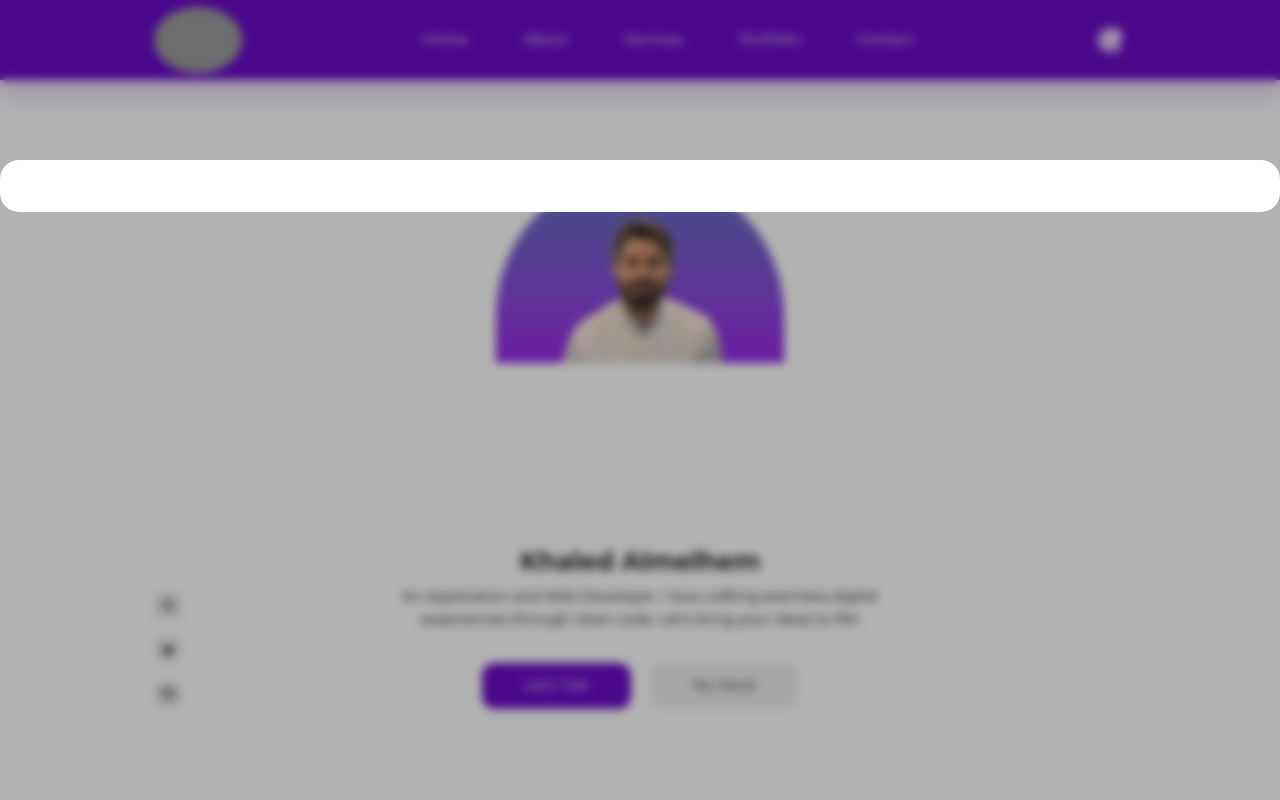
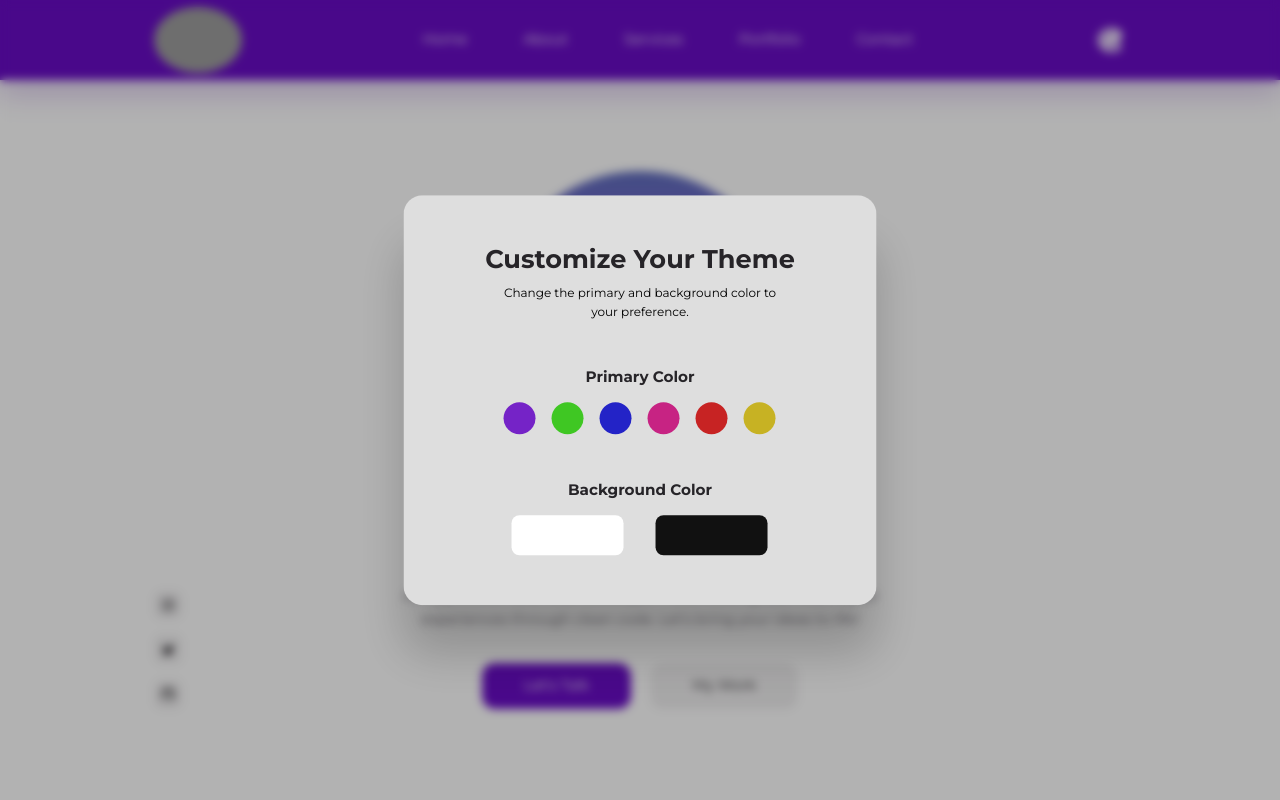
Before and after one commit to Haz7kh/khaled-almelhem, a React (Create React App) app: page / in a window 1280 px wide. Both pictures are taken after a click on the button 1110 px from the left and 40 px from the top of the page. Shown: the top 800 px of the page. Built offline with nearby package versions, Linux system fonts and the light colour scheme; grey boxes are pictures that could not be loaded.

Commit message:
change  them by using context and reducer part 2

```diff
--- a/src/App.jsx
+++ b/src/App.jsx
@@ -8,11 +8,13 @@ import Testimonials from "./sections/testimonials/Testimonials";
 import FAQs from "./sections/faqs/FAQs";
 import Contact from "./sections/contact/Contact";
 import Footer from "./sections/footer/Footer";
-import Modal from "./components/Modal";
+import Theme from "./theme/Theme";
+import { useThemeContext } from "./context/theme-context";
 
 const App = () => {
+  const { themeState } = useThemeContext();
   return (
-    <main>
+    <main className={`${themeState.primary} ${themeState.background}`}>
       <NavBar />
       <Header />
       <About />
@@ -22,7 +24,7 @@ const App = () => {
       <FAQs />
       <Contact />
       <Footer />
-      <Modal />
+      <Theme />
     </main>
   );
 };
--- /dev/null
+++ b/src/context/theme-context.js
@@ -0,0 +1,37 @@
+import { createContext, useContext, useReducer, useEffect } from "react";
+import themeReducer from "./themeReducer";
+
+export const ThemeContext = createContext();
+
+// get theme settings from local storage, or use default theme
+const initialThemeState = JSON.parse(localStorage.getItem("themeSettings")) || {
+  primary: "color-1",
+  background: "bg-1",
+};
+
+export const ThemeProvider = ({ children }) => {
+  const [themeState, dispatchTheme] = useReducer(
+    themeReducer,
+    initialThemeState
+  );
+
+  const themeHandler = (buttonClassName) => {
+    dispatchTheme({ type: buttonClassName });
+  };
+
+  // save theme settings to local storage
+  useEffect(() => {
+    localStorage.setItem("themeSettings", JSON.stringify(themeState));
+  }, [themeState.primary, themeState.background, themeState]);
+
+  return (
+    <ThemeContext.Provider value={{ themeState, themeHandler }}>
+      {children}
+    </ThemeContext.Provider>
+  );
+};
+
+// custom hook to use our theme context wherever we want in our project
+export const useThemeContext = () => {
+  return useContext(ThemeContext);
+};
--- /dev/null
+++ b/src/context/themeReducer.js
@@ -0,0 +1,30 @@
+const themeReducer = (state, action) => {
+    // for primary colors
+    if(action.type === 'color-1') {
+        return {...state, primary: 'color-1'}
+    }
+    if(action.type === 'color-2') {
+        return {...state, primary: 'color-2'}
+    }
+    if(action.type === 'color-3') {
+        return {...state, primary: 'color-3'}
+    }
+    if(action.type === 'color-4') {
+        return {...state, primary: 'color-4'}
+    }
+    if(action.type === 'color-5') {
+        return {...state, primary: 'color-5'}
+    }
+    if(action.type === 'color-6') {
+        return {...state, primary: 'color-6'}
+    }
+    // for background colors
+    if(action.type === 'bg-1') {
+        return {...state, background: 'bg-1'}
+    }
+    if(action.type === 'bg-2') {
+        return {...state, background: 'bg-2'}
+    }
+}
+
+export default themeReducer
--- a/src/index.css
+++ b/src/index.css
@@ -39,6 +39,42 @@ body {
   font-family: "Montserrat", sans-serif;
   line-height: 1.6;
   font-size: 0.9rem;
+}
+
+/* THEME change using react */
+main.color-1 {
+  --primary-hue: 270;
+}
+main.color-2 {
+  --primary-hue: 110;
+}
+main.color-3 {
+  --primary-hue: 240;
+}
+main.color-4 {
+  --primary-hue: 325;
+}
+main.color-5 {
+  --primary-hue: 0;
+}
+main.color-6 {
+  --primary-hue: 55;
+}
+
+main.bg-2 {
+  --black-lightness: 96%;
+  --dark-lightness: 60%;
+  --light-lightness: 12%;
+  --white-lightness: 6%;
+  --color-white: hsl(0, 5%, var(--white-lightness));
+  --color-light: hsl(var(--primary-hue), 5%, var(--light-lightness));
+  --color-black: hsl(var(--primary-hue), 5%, var(--black-lightness));
+  --color-dark: hsl(var(--primary-hue), 5%, var(--dark-lightness));
+}
+
+main {
+  color: var(--color-dark);
+  --color-primary: hsl(var(--primary-hue), 89%, 41%);
 }
 
 /* GENERAL CONTAINER CLASS */
--- a/src/index.js
+++ b/src/index.js
@@ -2,10 +2,13 @@ import ReactDOM from "react-dom/client";
 import App from "./App";
 import "./index.css";
 import { ModalProvider } from "./context/modal-context";
+import { ThemeProvider } from "./context/theme-context";
 
 const root = ReactDOM.createRoot(document.querySelector("#root"));
 root.render(
-  <ModalProvider>
-    <App />
-  </ModalProvider>
+  <ThemeProvider>
+    <ModalProvider>
+      <App />
+    </ModalProvider>
+  </ThemeProvider>
 );
--- /dev/null
+++ b/src/theme/BackgroundColor.jsx
@@ -0,0 +1,14 @@
+import { useThemeContext } from "./../context/theme-context";
+
+const BackgroundColor = ({ className }) => {
+  const { themeHandler } = useThemeContext();
+
+  return (
+    <button
+      className={className}
+      onClick={() => themeHandler(className)}
+    ></button>
+  );
+};
+
+export default BackgroundColor;
--- /dev/null
+++ b/src/theme/PrimaryColor.jsx
@@ -0,0 +1,13 @@
+import { useThemeContext } from "../context/theme-context";
+
+const PrimaryColor = ({ className }) => {
+  const { themeHandler } = useThemeContext();
+  return (
+    <button
+      className={className}
+      onClick={() => themeHandler(className)}
+    ></button>
+  );
+};
+
+export default PrimaryColor;
--- /dev/null
+++ b/src/theme/Theme.jsx
@@ -0,0 +1,32 @@
+import Modal from "../components/Modal"
+import { primaryColors, backgroundColors } from "./data"
+import PrimaryColor from "./PrimaryColor"
+import BackgroundColor from './BackgroundColor';
+import './theme.css'
+
+const Theme = () => {
+  return (
+    <Modal className="theme__modal">
+        <h3>Customize Your Theme</h3>
+        <small>Change the primary and background color to your preference.</small>
+        <div className="theme__primary-wrapper">
+            <h5>Primary Color</h5>
+            <div className="theme__primary-colors">
+                {
+                    primaryColors.map(pColor => <PrimaryColor key={pColor.className} className={pColor.className}/>)
+                }
+            </div>
+        </div>
+        <div className="theme__background-wrapper">
+            <h5>Background Color</h5>
+            <div className="theme__background-colors">
+                {
+                    backgroundColors.map(bColor => <BackgroundColor key={bColor.className} className={bColor.className} />)
+                }
+            </div>
+        </div>
+    </Modal>
+  )
+}
+
+export default Theme
--- /dev/null
+++ b/src/theme/data.js
@@ -0,0 +1,13 @@
+export const primaryColors = [
+    {className: 'color-1'},
+    {className: 'color-2'},
+    {className: 'color-3'},
+    {className: 'color-4'},
+    {className: 'color-5'},
+    {className: 'color-6'}
+]
+
+export const backgroundColors = [
+    {className: 'bg-1'},
+    {className: 'bg-2'}
+]
--- /dev/null
+++ b/src/theme/theme.css
@@ -0,0 +1,104 @@
+.card.theme__modal {
+  position: fixed;
+  top: 50%;
+  left: 50%;
+  transform: translate(-50%, -50%);
+  background: #dedede;
+  z-index: 200;
+  text-align: center;
+  box-shadow: 0 3rem 3rem rgba(0, 0, 0, 0.2);
+  padding: 3rem;
+  opacity: 0;
+  animation: animateModal 500ms ease-in forwards;
+}
+
+@keyframes animateModal {
+  to {
+    opacity: 1;
+  }
+}
+
+.card.theme__modal:hover {
+  background: #dedede;
+}
+
+.card.theme__modal small {
+  margin-top: 0.6rem;
+  display: block;
+  width: 80%;
+  margin-inline: auto;
+}
+
+.theme__primary-wrapper {
+  margin: 3rem 0;
+}
+
+.theme__primary-colors {
+  display: flex;
+  gap: 1rem;
+  justify-content: center;
+  flex-wrap: wrap;
+  margin-top: 1rem;
+}
+
+.theme__primary-colors button {
+  width: 2rem;
+  aspect-ratio: 1/1;
+  border-radius: 50%;
+  cursor: pointer;
+}
+
+.theme__primary-colors .color-1 {
+  background: hsl(270, 70%, 46%);
+}
+
+.theme__primary-colors .color-2 {
+  background: hsl(110, 70%, 46%);
+}
+
+.theme__primary-colors .color-3 {
+  background: hsl(240, 70%, 46%);
+}
+
+.theme__primary-colors .color-4 {
+  background: hsl(325, 70%, 46%);
+}
+
+.theme__primary-colors .color-5 {
+  background: hsl(0, 70%, 46%);
+}
+
+.theme__primary-colors .color-6 {
+  background: hsl(52, 70%, 46%);
+}
+
+.theme__background-colors {
+  display: flex;
+  justify-content: center;
+  gap: 2rem;
+  margin-top: 1rem;
+}
+
+.theme__background-colors button {
+  width: 7rem;
+  height: 2.5rem;
+  background: white;
+  border-radius: var(--border-radius-3);
+  cursor: pointer;
+}
+
+.theme__background-colors .bg-2 {
+  background: #111;
+}
+
+/* MEDIA QUERIES (phones) */
+@media screen and (max-width: 600px) {
+  .card.theme__modal {
+    width: var(--container-width-md);
+    padding: 3rem 1.5rem;
+  }
+
+  .theme__primary-colors {
+    gap: 0.6rem;
+  }
+}
```
